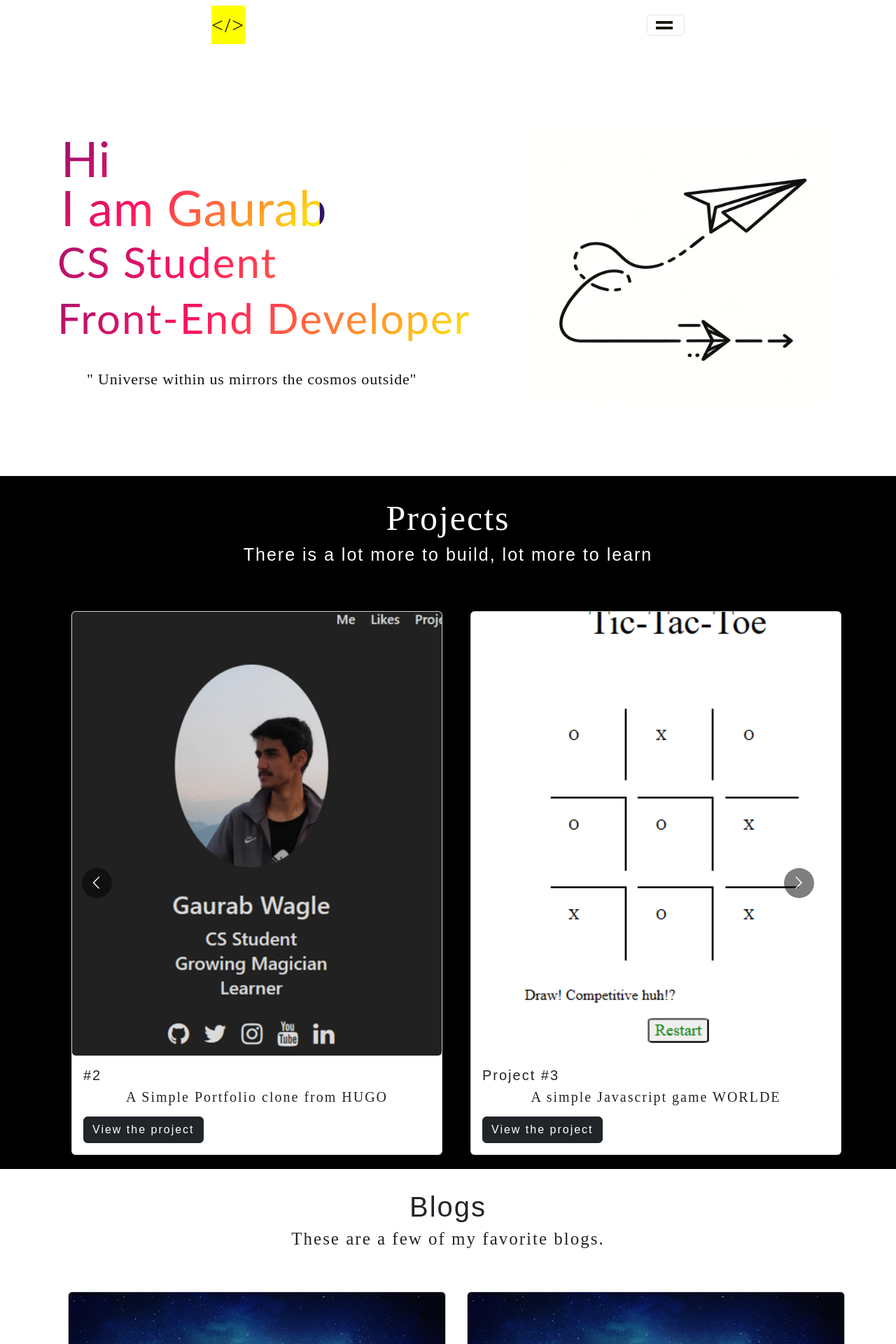
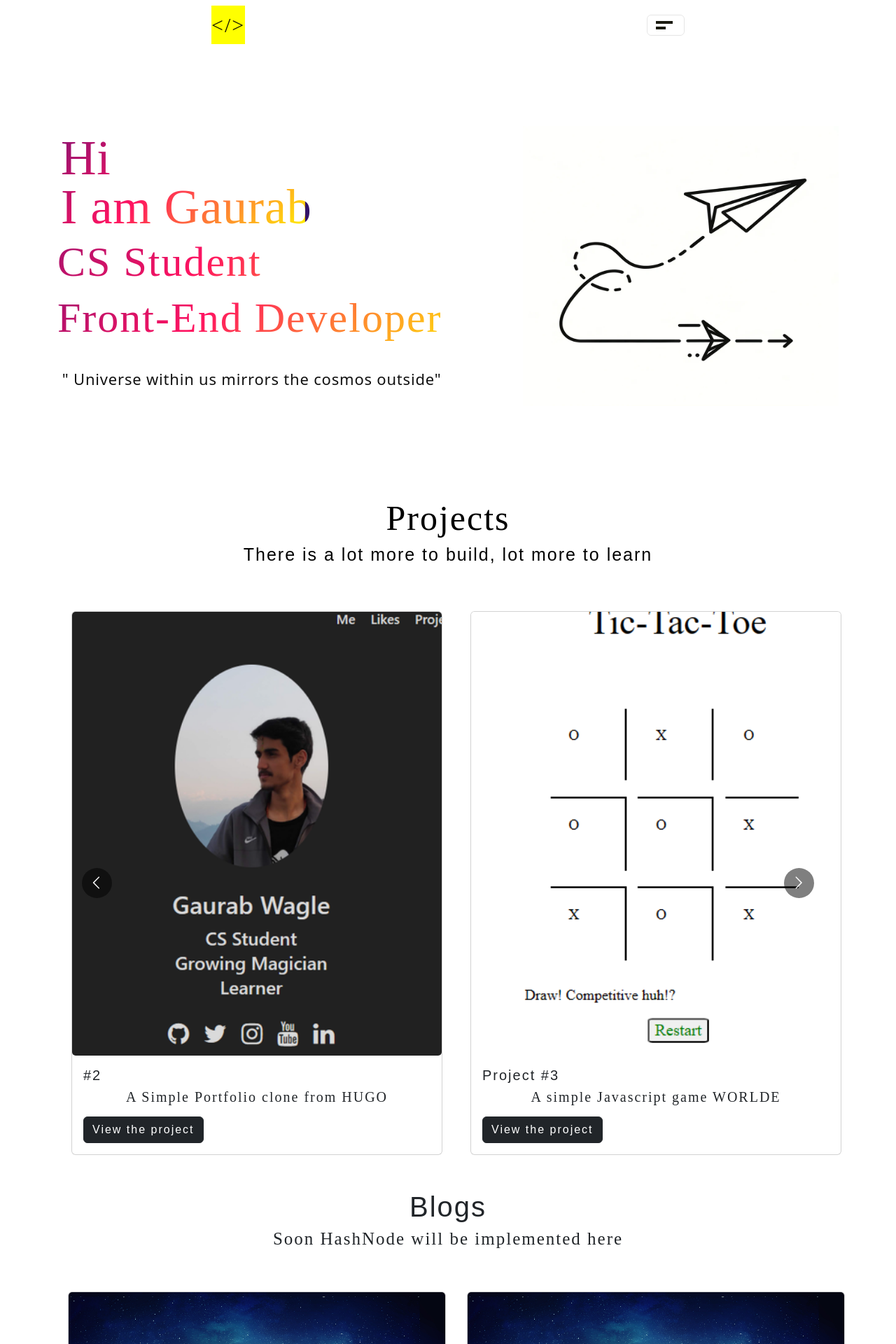
Before and after one commit to gxaurab/portfolioo, a React (Create React App) app: page / in a window 1280 px wide. Shown: the top 1920 px of the page at 70% size. Built offline with nearby package versions, Linux system fonts and the light colour scheme.

Commit message:
navbar adjusted

```diff
--- a/src/Components/Banner/Banner.css
+++ b/src/Components/Banner/Banner.css
@@ -12,7 +12,7 @@
     letter-spacing: 0.8px;
     line-height: 1;
     margin-bottom: 2px;
-    font-family:'Trebuchet MS', 'Lucida Sans Unicode', 'Lucida Grande', 'Lucida Sans', Arial, sans-serif;
+    font-family:cursive;
     display:inline-block;
   }
 .aa{
@@ -42,14 +42,14 @@
 
   .banner h2{
     color: black;
-    font-family:'Trebuchet MS', 'Lucida Sans Unicode', 'Lucida Grande', 'Lucida Sans', Arial, sans-serif;
+    font-family:cursive;
     display: block;
     font-size: 60px;
   }
 
 
   .banner p {
-    font-family: cursive;
+    font-family:system-ui, -apple-system, BlinkMacSystemFont, 'Segoe UI', Roboto, Oxygen, Ubuntu, Cantarell, 'Open Sans', 'Helvetica Neue', sans-serif;
     font-size: 22px;
     letter-spacing: 0.8px;
     line-height: 1.5em;
--- a/src/Components/Blogs/Blogs.js
+++ b/src/Components/Blogs/Blogs.js
@@ -36,7 +36,7 @@
         <Row>
           <Col className='displayStuffsBlogs'>
             <h2 className='blogsH2'>Blogs</h2>
-            <p className='blogsP'> These are a few of my favorite blogs.</p>
+            <p className='blogsP'> Soon HashNode will be implemented here</p>
           </Col>
         </Row>
         <Row>
--- a/src/Components/NavBar/NavBar.css
+++ b/src/Components/NavBar/NavBar.css
@@ -51,6 +51,7 @@
 
   nav.navbar .navbar-toggler-icon:after {
     top: 8px;
+    width: 50%;
   }
 
   nav.navbar .navbar-toggler[aria-expanded="true"] .navbar-toggler-icon:after,
@@ -71,3 +72,9 @@
   nav.navbar .navbar-toggler[aria-expanded="true"] .navbar-toggler-icon {
     border-color: transparent;
   }
+  /* NavBar.css */
+@media (max-width: 992px) {
+  .offcanvas-end {
+    width: 50%!important; /* This forces the offcanvas to occupy 50% of the screen width */
+  }
+}
--- a/src/Components/Projects/projects.css
+++ b/src/Components/Projects/projects.css
@@ -2,11 +2,11 @@
   padding-top: -10px;
   width: 100%;
   position: relative;
-  background-color: black;
+  background-color: white;
 }
 
 .displayStuffs {
-  color: white;
+  color: black;
   text-align: center;
   font-family: cursive;
   padding: 30px 90px;
```
Also changed, not shown: 21 other files (tests, documents, lock files or other folders).
